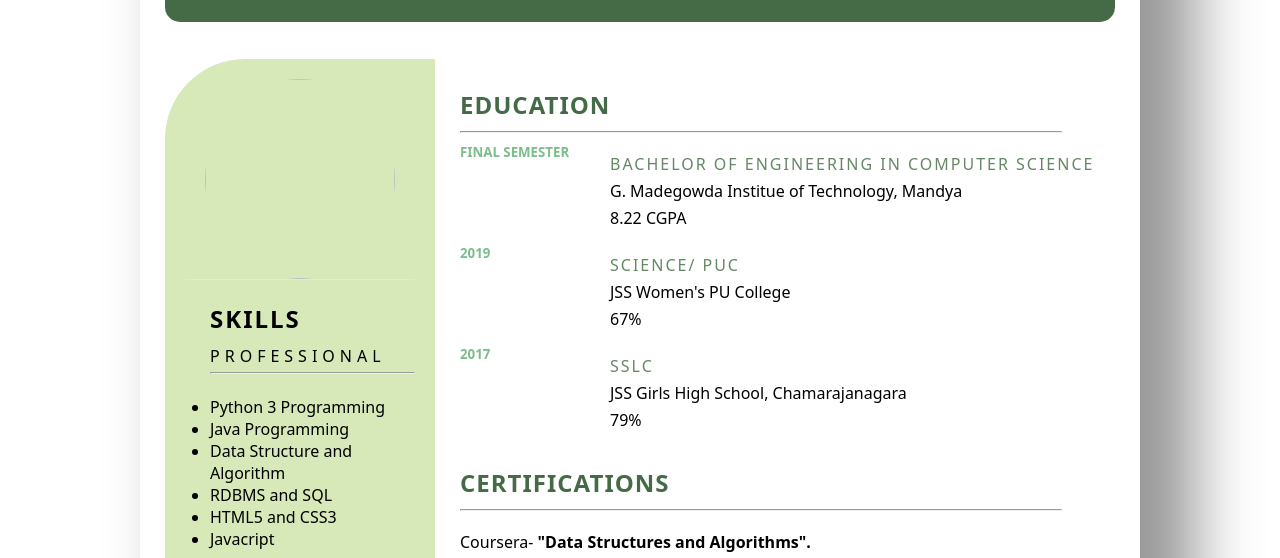
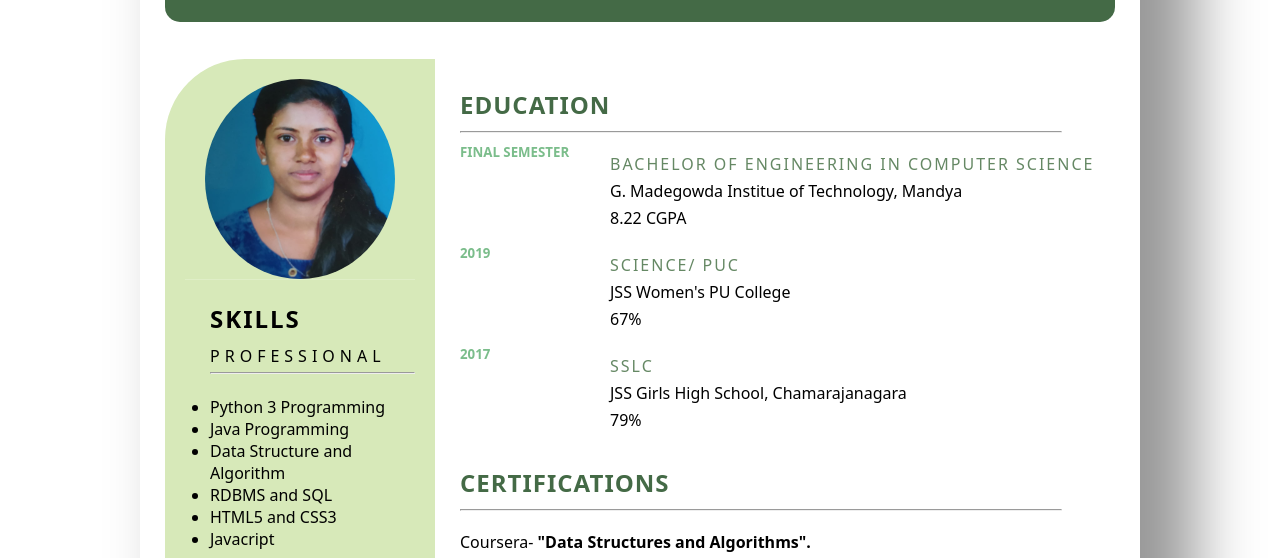
Before and after one commit to nisarga02/resume1.github.io, a plain HTML site: page index.html in a window 1280 px wide. Shown: the part 242-800 px from the top of the page. Drawn offline with Linux system fonts and the light colour scheme.

Commit message:
Update index.html

```diff
--- a/index.html
+++ b/index.html
@@ -30,7 +30,7 @@
    <div class="left">
       <div class="profile">
          <div class="image">
-            <img src="profile.jpg">
+            <img src="profile.jpeg">
          </div>
       </div>
       <br>
```
